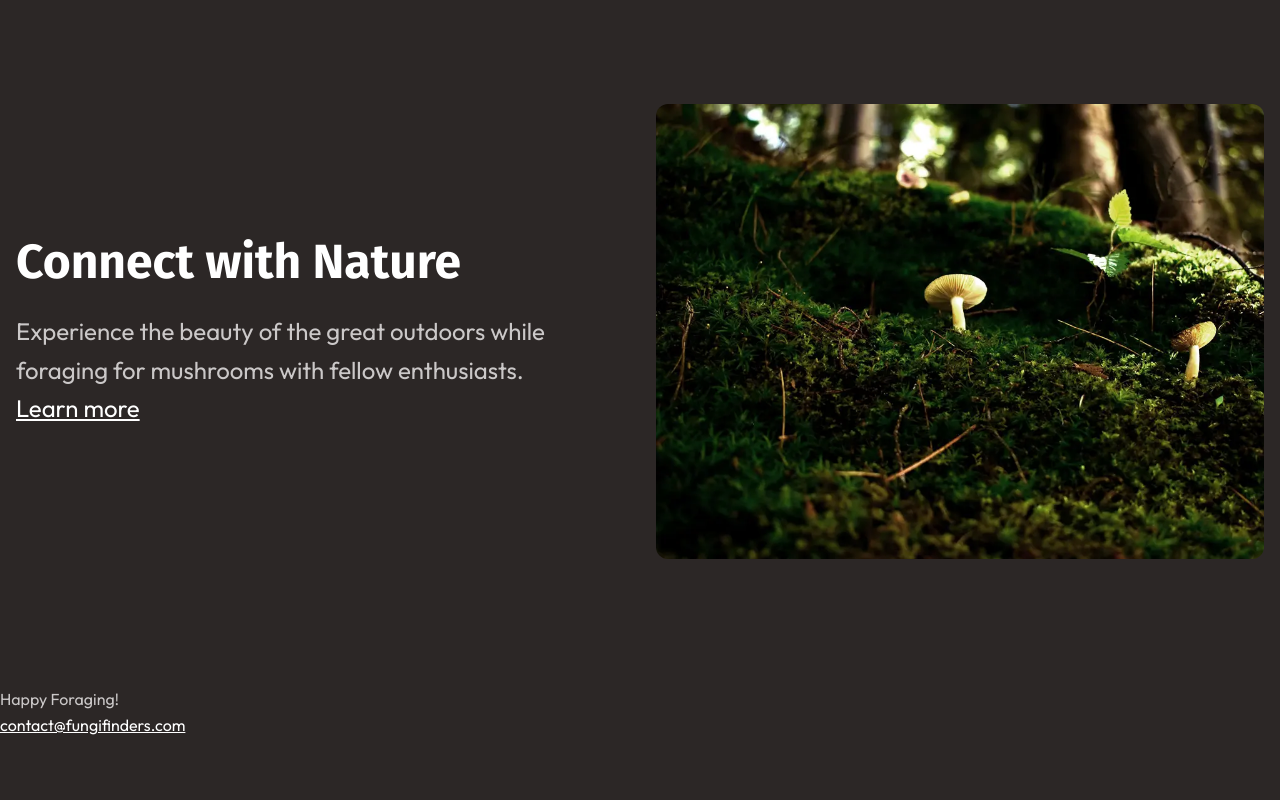
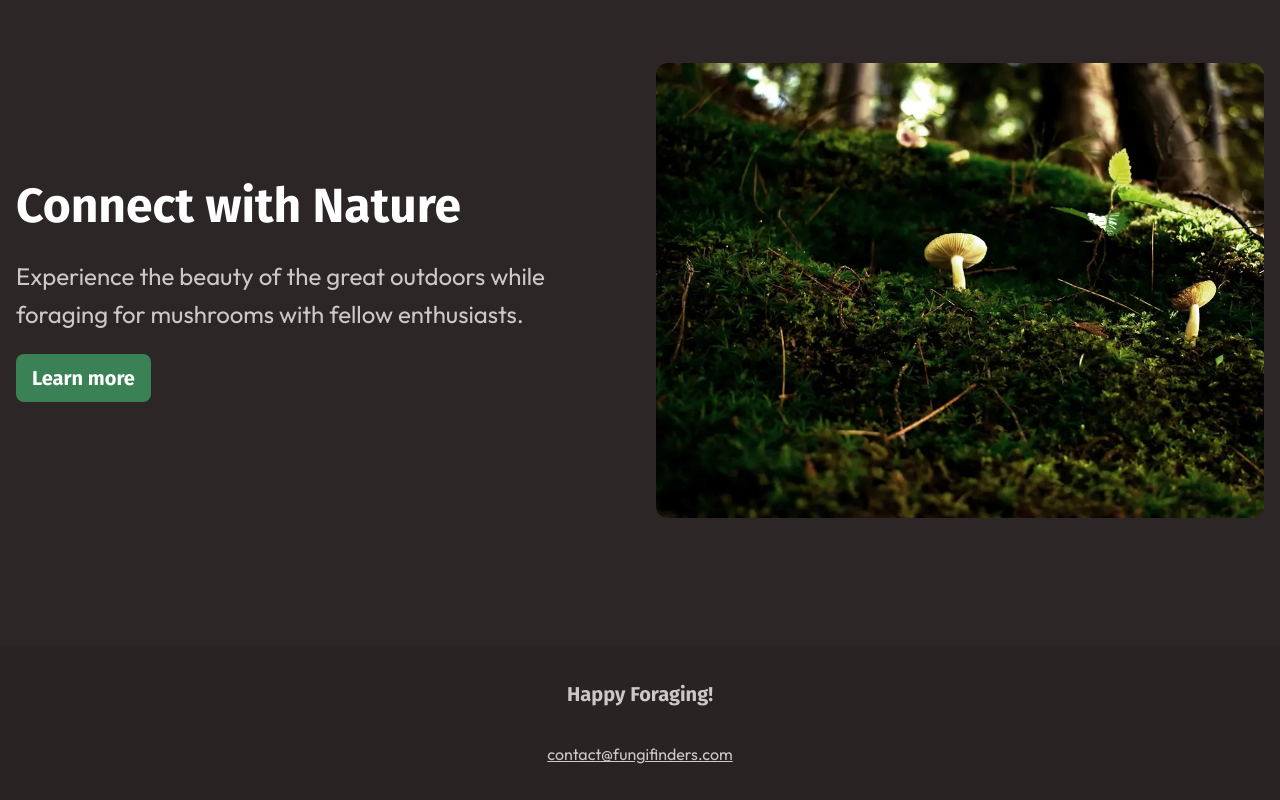
Before and after one commit to ptakpatryk/css-refresher, a website: page apps/fungi-finders/index.html in a window 1280 px wide. Shown: the part 2716-3516 px from the top of the page. Before the commit the page ends 3454 px from the top, so only its background shows below. Drawn offline with Linux system fonts and the light colour scheme.

Commit message:
page 1 finished

```diff
--- a/apps/fungi-finders/css/style.css
+++ b/apps/fungi-finders/css/style.css
@@ -282,6 +282,8 @@
   }
 
   .card {
+    display: grid;
+    gap: var(--grid-flow-gap, 1rem);
     padding: 1rem;
     background-color: var(--background-light);
     border-radius: var(--border-radius-3);
@@ -295,8 +297,49 @@
   .card__title {
     font-size:
       var(--card-title-font-size,
-        var(--font-size-heading-regular));
+      var(--font-size-heading-sm));
     color: var(--card-title-color, var(--text-brand))
+  }
+
+  .button {
+    display: inline-flex;
+    background: var(--background-accent-main);
+    padding: 0.5rem 1rem;
+    font-family: var(--ff-heading);
+    font-weight: 700;
+    font-size: var(--font-size-md);
+    text-decoration: none;
+    cursor: pointer;
+    border-radius: var(--border-radius-2);
+    transition: background-color 150ms ease-in-out;
+
+    &:hover {
+      background: var(--background-accent-light);
+      color: var(--text-high-contrast);
+    }
+  }
+
+  .site-footer {
+    text-align: center;
+    background: var(--background-dark);
+    padding-block: 2rem;
+    display: grid;
+    gap: 2rem;
+
+    a {
+      color: var(--text-main);
+
+      &:hover,
+      &:focus-visible {
+        color: var(--text-brand-light);
+      }
+    }
+  }
+
+  .site-footer__title {
+    font-size: var(--font-size-md);
+    font-family: var(--ff-heading);
+    font-weight: 700;
   }
 }
 
--- a/apps/fungi-finders/index.html
+++ b/apps/fungi-finders/index.html
@@ -60,7 +60,7 @@
           and savor the satisfaction of finding a hidden culinary treasure. </p>
         <!-- three-columns -->
         <div class="equal-columns">
-          <div class="card grid-flow">
+          <div class="card">
             <img src="./assets/outdoor-exploration.webp" alt="Tightly grouped brown mushroom growing up a tree">
             <h3 class="card__title">Outdoor Exploration</h3>
             <p>Mushroom foraging takes you off the beaten path and into the heart of nature. Learn to read the
@@ -69,7 +69,7 @@
               new adventure, with the potential for exciting discoveries around every tree and under every log.</p>
           </div>
 
-          <div class="card grid-flow">
+          <div class="card">
             <img src="./assets/botanical-expertise.webp" alt="Wild mushrooms on a table">
             <h3 class="card__title">Botanical Expertise</h3>
             <p>Dive into the intricate world of fungal biology. Discover the unique structures of mushrooms, from caps
@@ -79,7 +79,7 @@
               ecosystem health.</p>
           </div>
 
-          <div class="card grid-flow">
+          <div class="card">
             <img src="./assets/culinary-delight.webp" alt="a plate of food with mushrooms on top">
             <h3 class="card__title">Culinary Delights</h3>
             <p>Transform your foraged finds into delectable dishes. Many edible mushrooms offer unique flavors and
@@ -150,7 +150,7 @@
   </main>
 
   <footer class="site-footer">
-    <p>Happy Foraging!</p>
+    <p class="site-footer__title">Happy Foraging!</p>
     <a href="mailto:contact@fungifinders.com">contact@fungifinders.com</a>
   </footer>
 </body>
```
